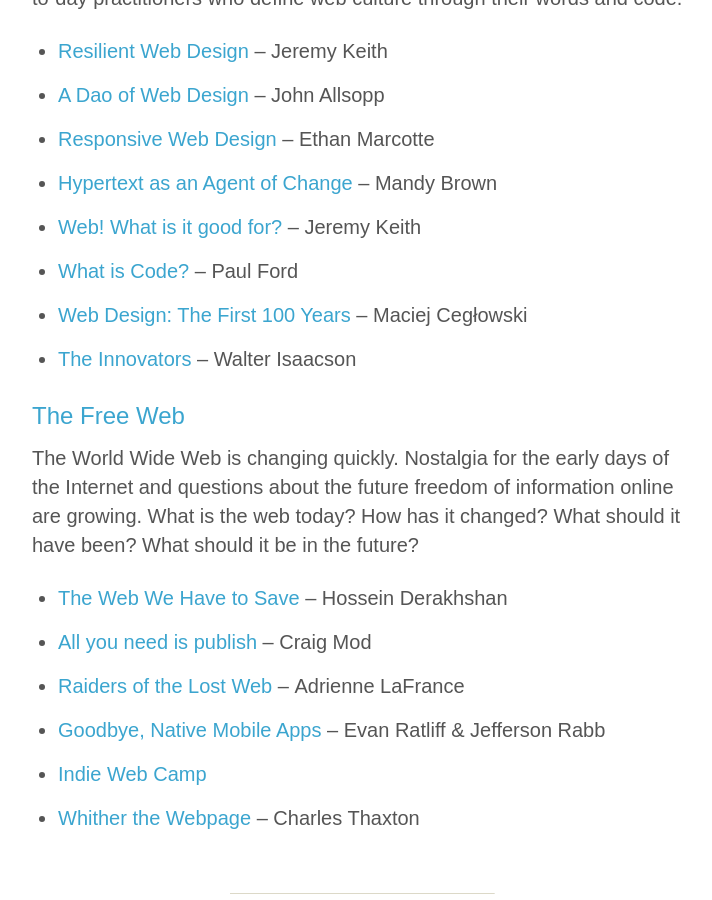
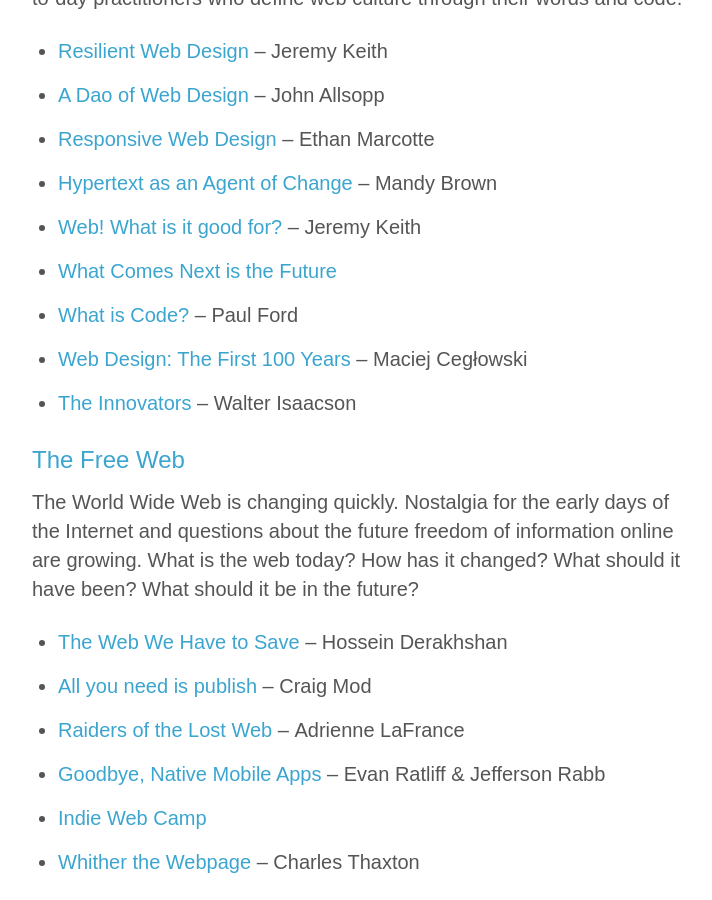
Before and after one commit to kmcgillivray/kmcgillivray.github.io, a Jekyll site: the page built from _posts/2016-05-31-a-web-development-reading-list.md, in a window 1280 px wide and 900 px high, scrolled down 993 px. Shown: the whole window, without its empty margins (278-990 px from the left). Built offline with Jekyll 4.4.1, drawn with Linux system fonts in a browser that asks for light colours; nearby versions of some CDN libraries.

Commit message:
Update web development reading list

```diff
--- a/_posts/2016-05-31-a-web-development-reading-list.md
+++ b/_posts/2016-05-31-a-web-development-reading-list.md
@@ -20,6 +20,7 @@ The web is a field defined by the ideas and values of those who create it. This
 * [Responsive Web Design](http://alistapart.com/article/responsive-web-design) – Ethan Marcotte
 * [Hypertext as an Agent of Change](http://aworkinglibrary.com/writing/hypertext-as-an-agent-of-change/) – Mandy Brown
 * [Web! What is it good for?](https://adactio.com/journal/9016) – Jeremy Keith
+* [What Comes Next is the Future](https://vimeo.com/177267839)
 * [What is Code?](http://www.bloomberg.com/graphics/2015-paul-ford-what-is-code/) – Paul Ford
 * [Web Design: The First 100 Years](http://idlewords.com/talks/web_design_first_100_years.htm) – Maciej Cegłowski
 * [The Innovators](http://amzn.com/147670869X) – Walter Isaacson
```
